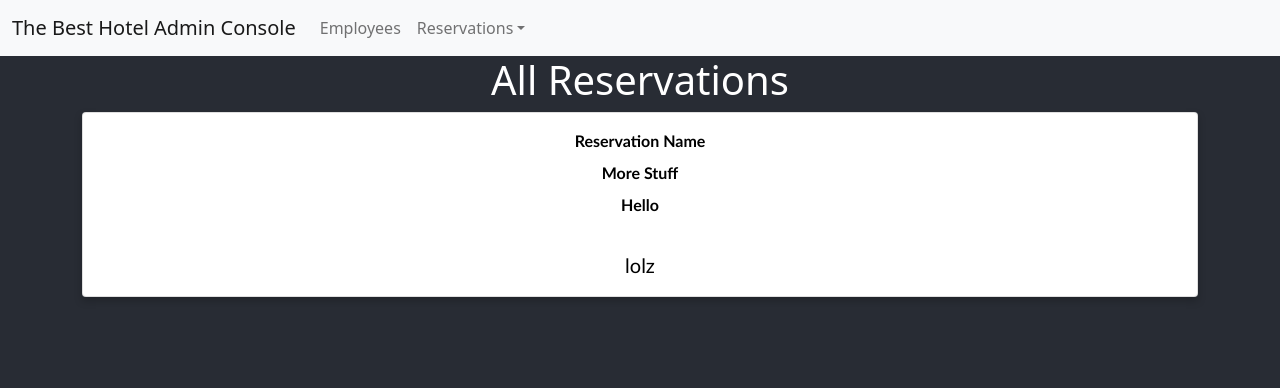
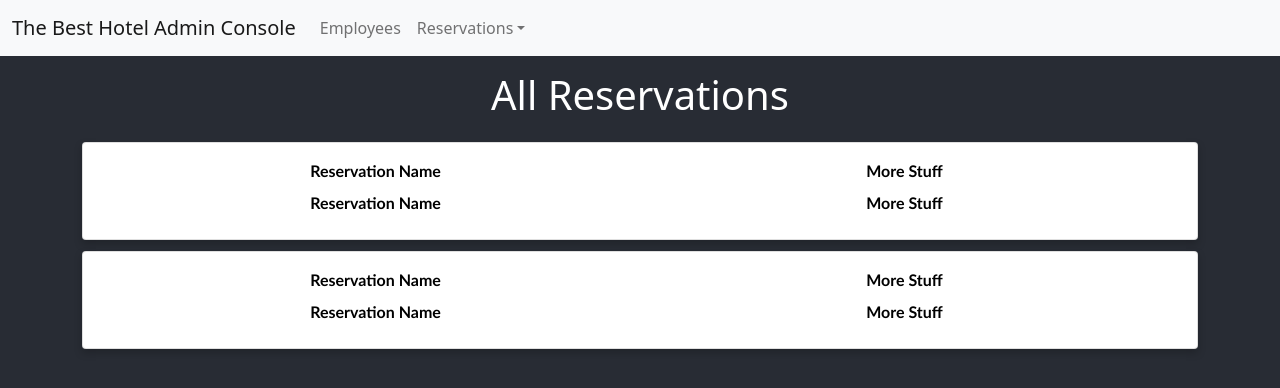
Before and after one commit to nanarboursal/HotelManagementDB, a React (Create React App) app in the folder hotel-management/: page /reservations in a window 1280 px wide. Shown: the top 388 px of the page. Built offline with nearby package versions, Linux system fonts and the light colour scheme.

Commit message:
Fixed css of resevation cards

```diff
--- a/hotel-management/src/Components/ReservationCard/ReservationCard.js
+++ b/hotel-management/src/Components/ReservationCard/ReservationCard.js
@@ -1,5 +1,5 @@
 import React from "react";
-import { Card, CardBody, CardTitle, CardText } from "reactstrap";
+import { Card, CardBody, CardTitle, CardText, Container, Row, Col } from "reactstrap";
 
 import "./reservation-card.css";
 
@@ -8,19 +8,32 @@ export const ReservationCard = props => {
         <div className="card-wrapper">
             <Card>
                 <CardBody>
+                    <Container>
+                        <Row>
+                            <Col>
                                 <CardTitle className="card-text-diff">
                                     Reservation Name
                                 </CardTitle>
+                            </Col>
+                            <Col>
                                 <CardTitle className="card-text-diff">
                                     More Stuff
                                 </CardTitle>
+                            </Col>
+                        </Row>
+                        <Row>
+                            <Col>
                                 <CardTitle className="card-text-diff">
-                        Hello
+                                    Reservation Name
                                 </CardTitle>
-                    <hr />
-                    <CardText className="card-text-exercises">
-                        lolz
-                    </CardText>
+                            </Col>
+                            <Col>
+                                <CardTitle className="card-text-diff">
+                                    More Stuff
+                                </CardTitle>
+                            </Col>
+                        </Row>
+                    </Container>
                 </CardBody>
             </Card>
         </div>
--- a/hotel-management/src/Components/ReservationCard/reservation-card.css
+++ b/hotel-management/src/Components/ReservationCard/reservation-card.css
@@ -1,54 +1,17 @@
-.about-me {
-    box-shadow: 0 4px 8px 0 rgba(0, 0, 0, 0.2);
-    max-width: 300px;
-    margin: auto;
-    text-align: center;
-    width: 100%;
-    margin: 0;
-    min-height: 75vh;
-    white-space: normal;
-    overflow-x: scroll;
-    flex-wrap: wrap;
-}
-
-.title {
-    color: grey;
-    font-size: 18px;
-}
-
 .card-wrapper {
     font-family: "Trebuchet MS", "Lucida Sans Unicode", "Lucida Grande",
         "Lucida Sans", Arial, sans-serif;
     flex-wrap: wrap;
     box-shadow: 0 4px 8px 0 rgba(0, 0, 0, 0.2);
-    text-align: center;
     min-width: 400px;
     cursor: default !important;
-    align-content: center;
 }
 
-.flex-item {
-    margin: 3%;
-}
-
-.flex-container {
-    padding: 0;
-    margin: 0;
-    list-style: none;
-    -ms-box-orient: horizontal;
-    display: -webkit-box;
-    display: -moz-box;
-    display: -ms-flexbox;
-    display: -moz-flex;
-    display: -webkit-flex;
-    display: flex;
-}
-
-.wrap-reversez {
+/* .wrap-reversez {
     -webkit-flex-wrap: wrap-reverse;
     flex-wrap: wrap;
     justify-content: center;
-}
+} */
 
 .card-text-diff {
     color: black;
@@ -63,10 +26,3 @@
     color: black;
     font-size: 20px;
 }
-
-.add-button {
-    width: 200px;
-    background-color: #0c71e0;
-    margin: 5px;
-    float: right;
-}
--- a/hotel-management/src/Pages/Reservations/Reservations.js
+++ b/hotel-management/src/Pages/Reservations/Reservations.js
@@ -21,9 +21,14 @@ export default class Reservations extends React.Component {
     render() {
         return (
             <div className="reservations-background">
-                <h1>All Reservations</h1>
+                <h1 style={{ padding: "15px" }}>All Reservations</h1>
                 <Container>
                     <Row>
+                        <Col>
+                            <ReservationCard />
+                        </Col>
+                    </Row>
+                    <Row className="cards-structure">
                         <Col>
                             <ReservationCard />
                         </Col>
--- a/hotel-management/src/Pages/Reservations/reservations.css
+++ b/hotel-management/src/Pages/Reservations/reservations.css
@@ -3,3 +3,7 @@
     min-height: 155vh;
     color: white;
 }
+
+.cards-structure {
+    margin-top: 1%;
+}
```
Lines whose indentation alone changed are shown as unchanged.
